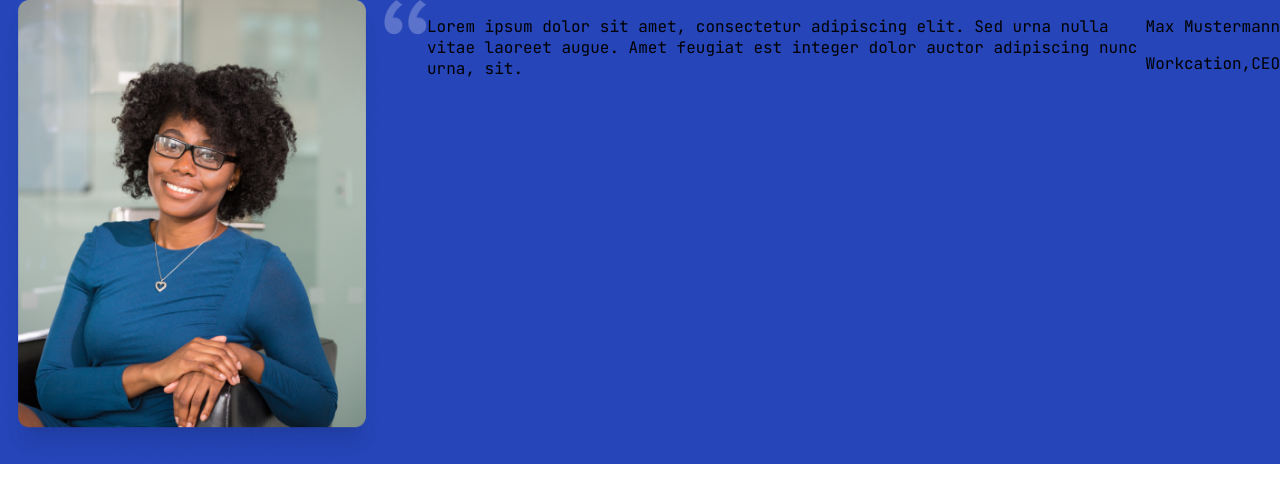
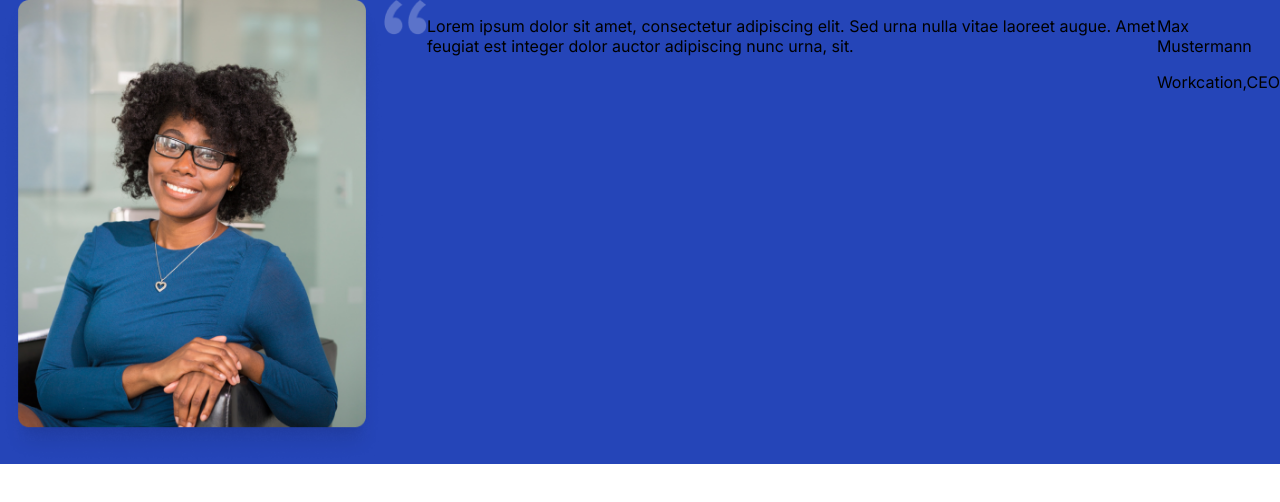
Before and after one commit to karuzoXam/Component-Library, a React (Vite) app in the folder ComponentLibrary/: page / in a window 1280 px wide. Shown: the top 502 px of the page. Built offline with nearby package versions, Linux system fonts and the light colour scheme.

Commit message:
changed font-family

```diff
--- a/ComponentLibrary/src/index.css
+++ b/ComponentLibrary/src/index.css
@@ -1,4 +1,4 @@
-@import url('https://fonts.googleapis.com/css2?family=JetBrains+Mono:wght@400;500;900&display=swap');
+@import url('https://fonts.googleapis.com/css2?family=Inter:wght@100..900&display=swap');
 
 body,
 *::before,
@@ -9,5 +9,5 @@
 }
 
 body {
-  font-family: 'JetBrains Mono', monospace, sans-serif;
+  font-family: 'Inter', monospace, sans-serif;
 }
```
